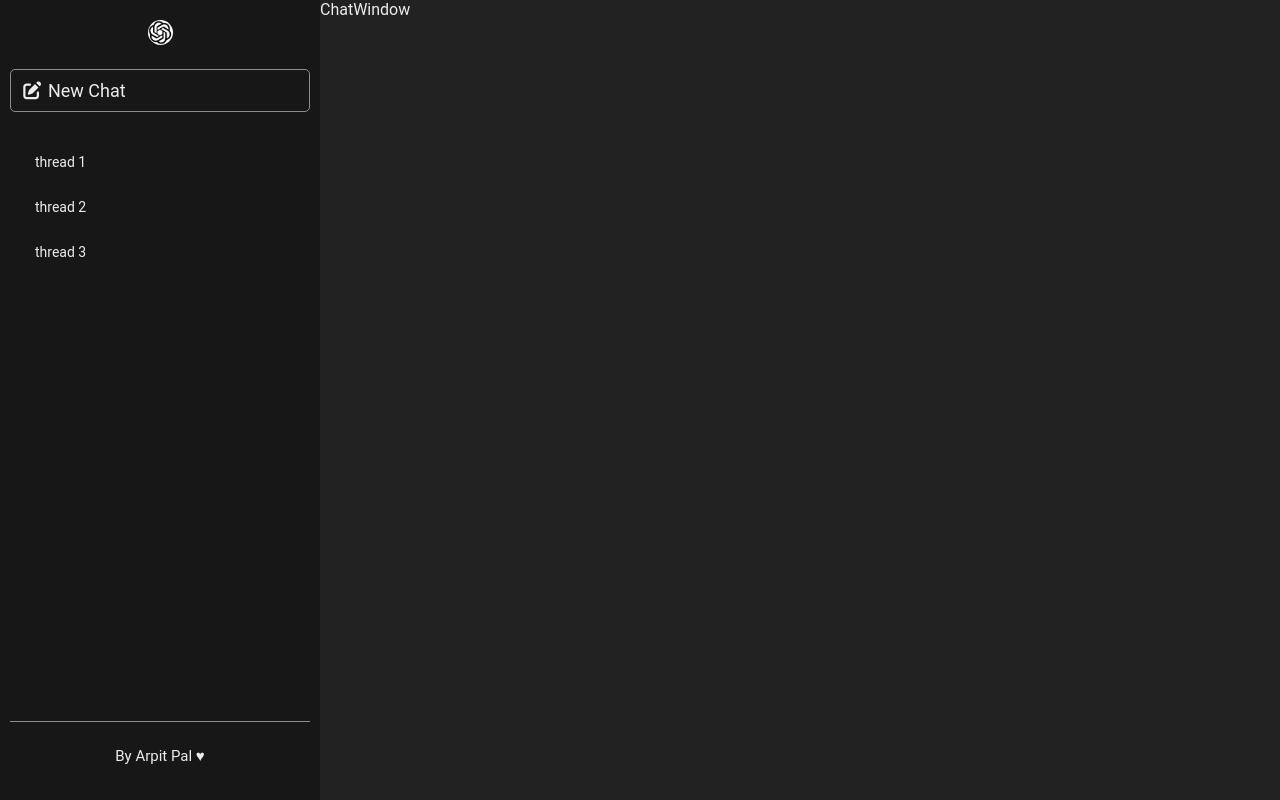
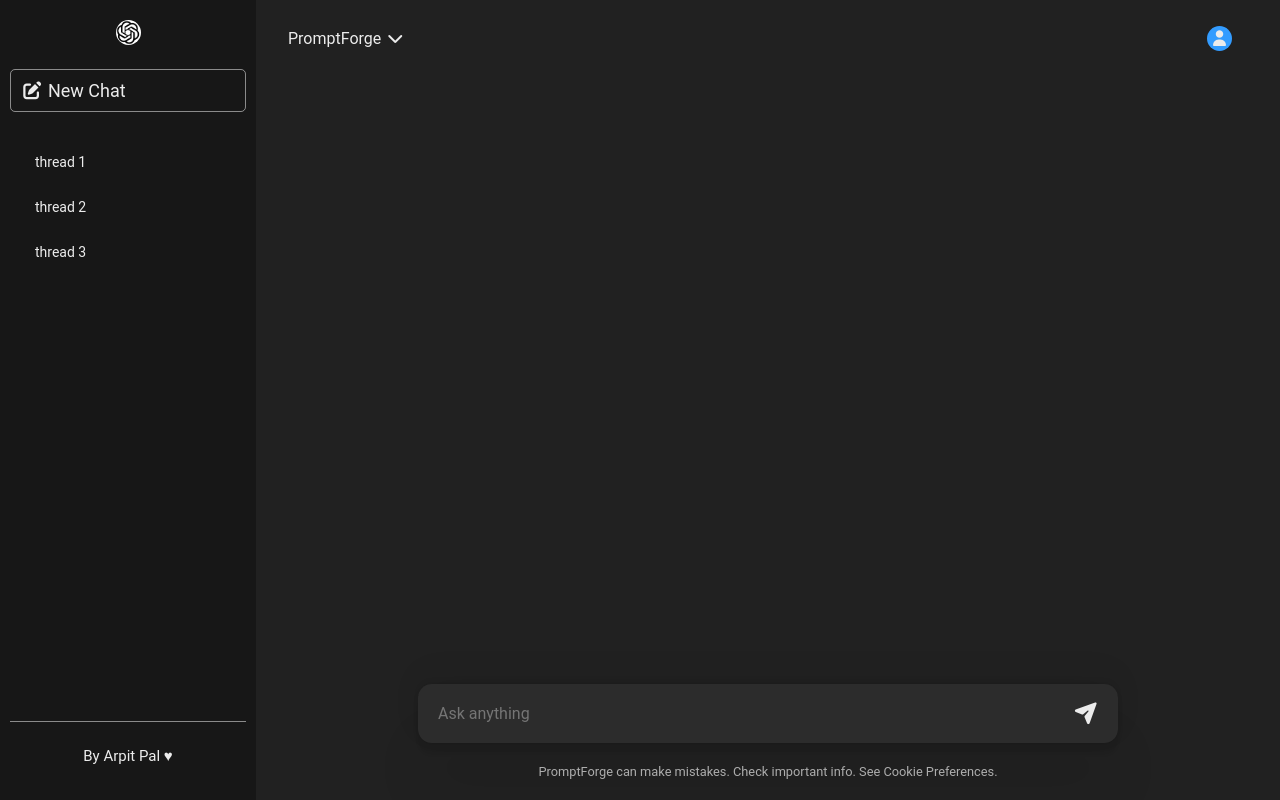
Before and after one commit to AP16112/PromptForge, a React (Vite) app in the folder frontend/: page / in a window 1280 px wide. Built offline with nearby package versions, Linux system fonts and the light colour scheme.

Commit message:
Implemented ChatWindow component

```diff
--- a/frontend/src/ChatWindow.css
+++ b/frontend/src/ChatWindow.css
@@ -0,0 +1,115 @@
+
+.chatWindow {
+    background-color: #212121;
+    height: 100vh;
+    width: 100%;
+    display: flex;
+    flex-direction: column;
+    justify-content: space-between;
+    align-items: center;
+    text-align: center;
+}
+
+
+/* Nabvar */
+
+.navbar {
+    width: 100%;
+    display: flex;
+    justify-content: space-between;
+    align-items: center;
+}
+
+.navbar span {
+    margin: 0.8rem 2rem;
+}
+
+
+.userIconDiv {
+    margin: 0.8rem 1rem;
+}
+
+.userIcon {
+    background-color: #339cff;
+    height: 25px;
+    width: 25px;
+    border-radius: 50%;
+    display: flex;
+    align-items: center;
+    justify-content: center;
+    cursor: pointer;
+}
+
+
+/* CHat input */
+.chatInput {
+    width: 100%;
+    display: flex;
+    flex-direction: column;
+    justify-content: center;
+    align-items: center;
+}
+
+.inputBox {
+    width: 100%;
+    position: relative;
+    max-width: 700px;
+    display: flex;
+    justify-content: space-between;
+    align-items: center;
+}
+
+
+input {
+    width: 100%;
+    border: none;
+    background-color: rgba(255, 255, 255, 0.05);
+    padding: 20px;
+    font-size: 1rem;
+    border-radius: 14px;
+
+    /* Here this box-shadow will adds multiple layered shadows to create depth. Each shadow has:
+    rgba(0,0,0,0.05) → very light black with 5% opacity
+    Different offsets (like 0 54px 55px, 0 -12px 30px, etc.) → these stack to give a soft, floating/glassy effect.
+    box-shadow: color offset-x offset-y blur-radius spread-radius;
+    Here in this rgba(0, 0, 0, 0.05) 0 54px 55px :-
+    0 → Horizontal offset (X-axis). Means the shadow is not shifted left or right.
+    54px → Vertical offset (Y-axis). The shadow is pushed downward by 54px.
+    55px → Blur radius. Controls how soft or spread out the shadow looks. A larger value = more diffused shadow.
+    */
+    box-shadow: rgba(0, 0, 0, 0.05) 0 54px 55px,
+                rgba(0, 0, 0, 0.05) 0 -12px 30px,
+                rgba(0, 0, 0, 0.05) 0 4px 6px,
+                rgba(0, 0, 0, 0.05) 0 12px 3px,
+                rgba(0, 0, 0, 0.05) 0 -3px 5px;
+}
+
+
+input:focus {
+    outline: none;
+}
+
+
+#submit {
+    cursor: pointer;
+    height: 35px;
+    width: 35px;
+    font-size: 20px;
+    position: absolute;
+    right: 15px;
+    display: flex;
+    align-items: center;
+    justify-content: center;
+}
+
+
+#submit i:hover {
+    color: #fff;
+    font-size: 20.4px;
+}
+
+.info {
+    font-size: 0.8rem;
+    padding: 0.5rem;
+    color: #b4b4b4;
+}
--- a/frontend/src/ChatWindow.jsx
+++ b/frontend/src/ChatWindow.jsx
@@ -3,10 +3,33 @@
 
 import "./ChatWindow.css";
 
+import Chat from "./Chat.jsx";
+
+
 export default function ChatWindow() {
     return (
-        <div>
-            ChatWindow
+        <div className="chatWindow">
+            <div className="navbar">
+                <span>PromptForge <i class="fa-solid fa-chevron-down"></i></span>
+
+                <div className="userIconDiv">
+                    <span className="userIcon"><i class="fa-solid fa-user"></i></span>
+                </div>
+            </div>
+
+            {/* Here we will render this Chat component to display all the chats or threads */}
+            <Chat/>
+
+            {/* Chat input section for taking the user input prompt*/}
+            <div className="chatInput">
+                <div className="inputBox">
+                    <input placeholder="Ask anything"></input>
+
+                    <div id="submit"><i class="fa-solid fa-paper-plane"></i></div>
+                </div>
+
+                <p className="info">PromptForge can make mistakes. Check important info. See Cookie Preferences.</p>
+            </div>
         </div>
     );
 }
```
